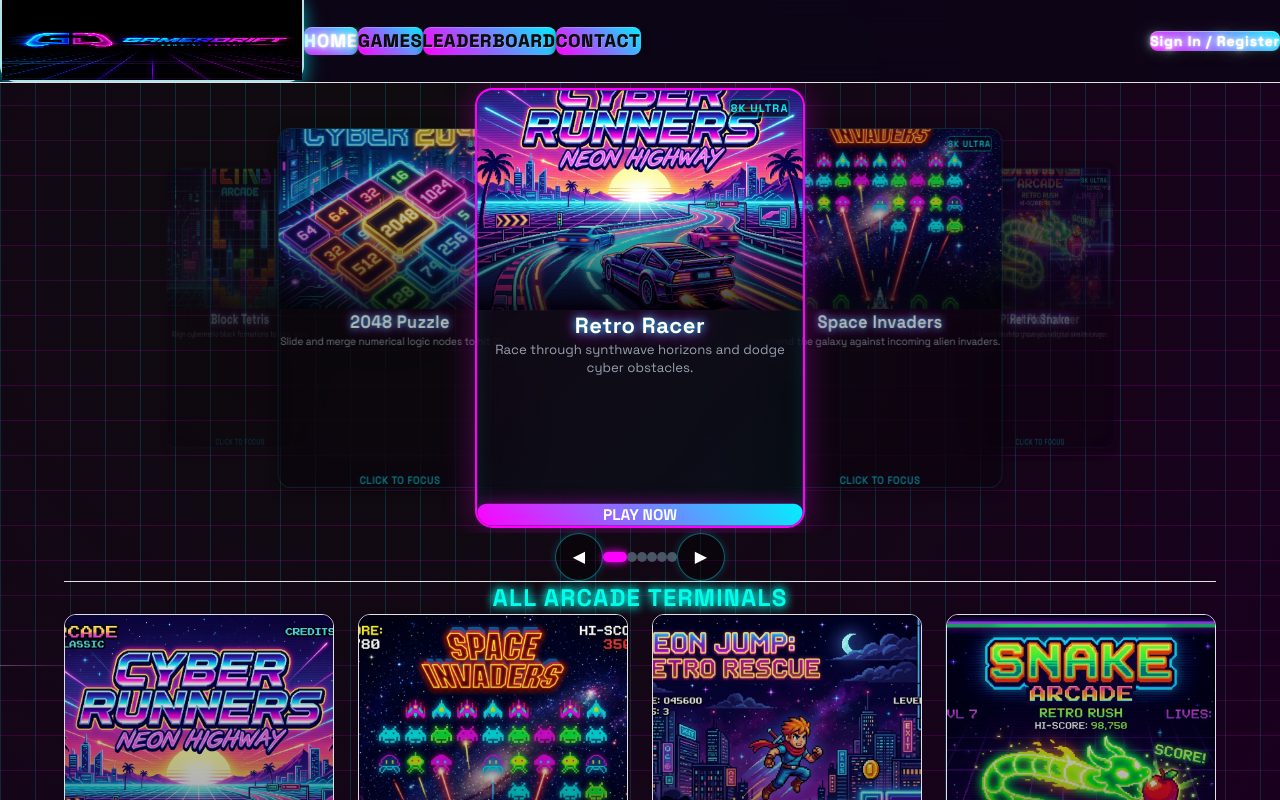
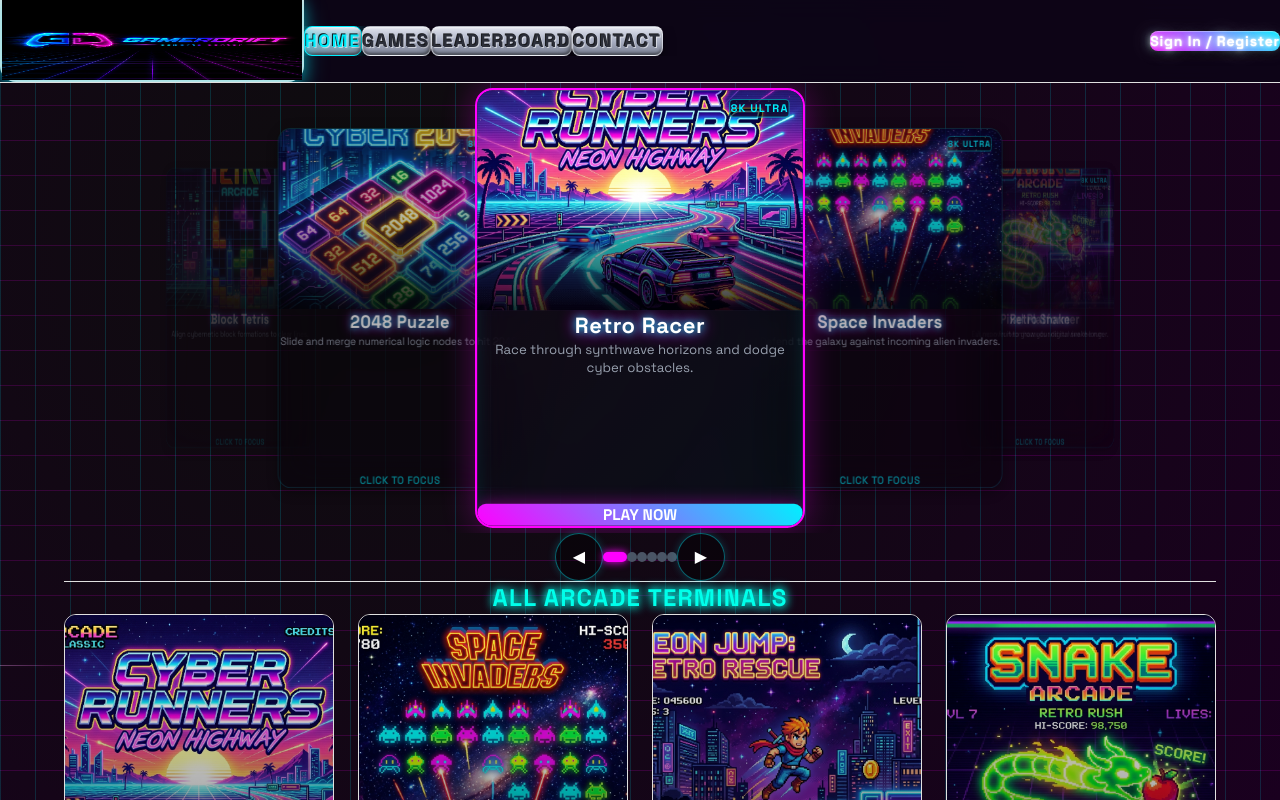
Before and after one commit to gamerdrift/gamerdrift.github.io, a Next.js app: page / in a window 1280 px wide. Built offline with nearby package versions, Linux system fonts and the light colour scheme; no server answers.

Commit message:
style: add metal engraved/embossed tab styling, increase tab spacing and padding

```diff
--- a/components/LogoNavBar.tsx
+++ b/components/LogoNavBar.tsx
@@ -30,7 +30,7 @@ export default function LogoNavBar() {
         </Link>
 
         {/* Navigation Tabs aligned in one row next to the logo */}
-        <nav className="flex items-center space-x-4 lg:space-x-8 overflow-x-auto scrollbar-none py-2 flex-grow justify-start">
+        <nav className="flex items-center space-x-8 lg:space-x-14 overflow-x-auto scrollbar-none py-2 flex-grow justify-start">
           {navLinks.map((link) => {
             const isActive = pathname === link.href;
             return (
@@ -38,8 +38,8 @@ export default function LogoNavBar() {
                 key={link.href}
                 href={link.href}
                 className={`${
-                  isActive ? 'diamond-tab' : 'metallic-tab'
-                } px-5 py-2.5 text-xs sm:px-6 sm:py-3 sm:text-sm md:px-8 md:py-3.5 md:text-base lg:px-10 lg:py-4 lg:text-lg font-extrabold tracking-widest uppercase transition-all duration-300 hover:scale-105 hover:-translate-y-0.5 active:translate-y-0.5 whitespace-nowrap`}
+                  isActive ? 'metal-plate-tab-active' : 'metal-plate-tab'
+                } px-6 py-3 text-xs sm:px-8 sm:py-3.5 sm:text-sm md:px-10 md:py-4 md:text-base lg:px-12 lg:py-[18px] lg:text-lg font-extrabold tracking-widest uppercase transition-all duration-300 hover:scale-105 hover:-translate-y-0.5 active:translate-y-0.5 whitespace-nowrap`}
               >
                 {link.name}
               </Link>
--- a/styles/cyberpunk.css
+++ b/styles/cyberpunk.css
@@ -240,3 +240,74 @@ html:not(.dark) .bg-cyber-grid {
     inset 0 2px 4px rgba(0, 0, 0, 0.8),
     0 2px 4px rgba(0, 0, 0, 0.4);
 }
+
+/* 3D Metal Plate Engraved Cyberpunk Tabs */
+.metal-plate-tab {
+  background: linear-gradient(180deg, #e2e5ef 0%, #aab0c4 50%, #787e90 100%);
+  border: 1px solid rgba(255, 255, 255, 0.45);
+  box-shadow:
+    inset 0 1px 2px rgba(255, 255, 255, 0.7),
+    inset 0 -2px 3px rgba(0, 0, 0, 0.45),
+    0 6px 12px rgba(0, 0, 0, 0.6);
+  color: #2c2f3a; /* Dark titanium engraved fill */
+  font-family: var(--font-main);
+  font-weight: 800;
+  letter-spacing: 0.08em;
+  text-shadow:
+    -1px -1px 0px rgba(0, 0, 0, 0.85), /* engraved bevel */
+    1px 1px 0px rgba(255, 255, 255, 0.55);
+  transition: all 0.3s cubic-bezier(0.25, 0.8, 0.25, 1);
+  border-radius: 8px;
+  position: relative;
+}
+
+.metal-plate-tab:hover {
+  border-color: var(--neon-pink);
+  box-shadow:
+    inset 0 1px 2px rgba(255, 255, 255, 0.7),
+    inset 0 -2px 3px rgba(0, 0, 0, 0.45),
+    0 0 15px rgba(255, 0, 255, 0.4),
+    0 6px 12px rgba(0, 0, 0, 0.6);
+  color: #ff00ff; /* Glowing pink letters in the engraving */
+  text-shadow:
+    -1px -1px 0px rgba(0, 0, 0, 0.9),
+    1px 1px 0px rgba(255, 255, 255, 0.55),
+    0 0 8px rgba(255, 0, 255, 0.8);
+  transform: translateY(-2px);
+}
+
+.metal-plate-tab-active {
+  background: linear-gradient(180deg, #e2e5ef 0%, #aab0c4 50%, #787e90 100%);
+  border: 1px solid var(--neon-blue);
+  box-shadow:
+    inset 0 1px 2px rgba(255, 255, 255, 0.7),
+    inset 0 -2px 3px rgba(0, 0, 0, 0.45),
+    0 0 15px rgba(0, 240, 255, 0.4),
+    0 6px 12px rgba(0, 0, 0, 0.6);
+  color: #00f0ff; /* Glowing blue letters in the active engraving */
+  font-family: var(--font-main);
+  font-weight: 800;
+  letter-spacing: 0.08em;
+  text-shadow:
+    -1px -1px 0px rgba(0, 0, 0, 0.9),
+    1px 1px 0px rgba(255, 255, 255, 0.55),
+    0 0 8px rgba(0, 240, 255, 0.8);
+  transition: all 0.3s cubic-bezier(0.25, 0.8, 0.25, 1);
+  border-radius: 8px;
+}
+
+.metal-plate-tab-active:hover {
+  transform: translateY(-2px);
+  box-shadow:
+    inset 0 1px 2px rgba(255, 255, 255, 0.7),
+    inset 0 -2px 3px rgba(0, 0, 0, 0.45),
+    0 0 20px rgba(0, 240, 255, 0.6),
+    0 6px 12px rgba(0, 0, 0, 0.6);
+}
+
+.metal-plate-tab:active, .metal-plate-tab-active:active {
+  transform: translateY(1px);
+  box-shadow:
+    inset 0 2px 4px rgba(0, 0, 0, 0.4),
+    0 2px 4px rgba(0, 0, 0, 0.4);
+}
```
